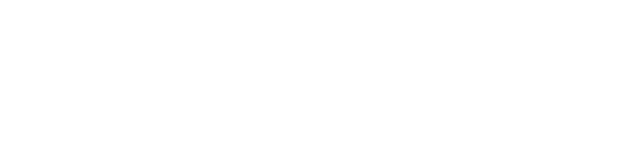
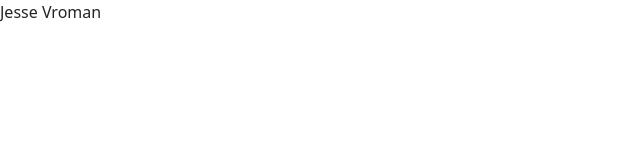
Before and after one commit to webpxl/41dvo1070-werkplekleren-1-portfolio-25-26-grdvo-JeseVromanPXL, a plain HTML site: page index.html in a window 1280 px wide. Shown: the whole page, without its empty margins (0-640 px from the left). Drawn offline with nearby package versions, Linux system fonts and the light colour scheme.

Commit message:
Push 1.1

```diff
--- a/index.html
+++ b/index.html
@@ -9,5 +9,7 @@
 </head>
 <body>
 
+<p>Jesse Vroman</p>
+
 </body>
 </html>
```
